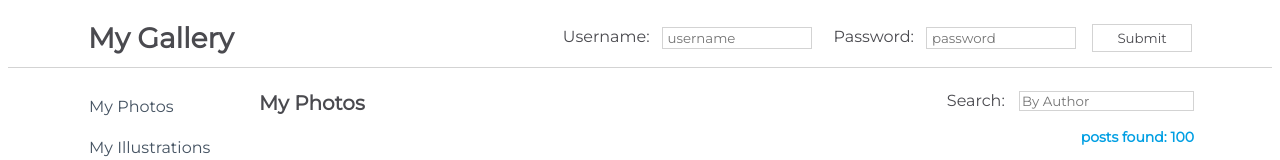
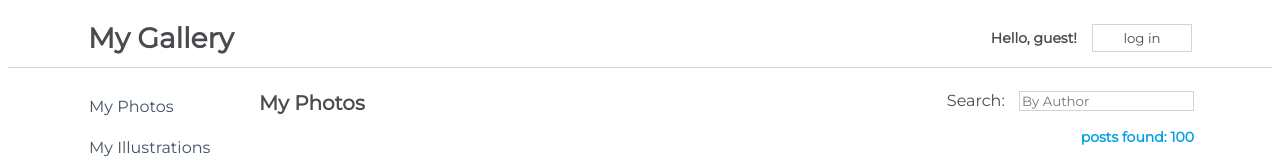
Before and after one commit to burkero2/gallery-challenge, a React (Create React App) app in the folder my-app/: page / in a window 1280 px wide. Shown: the top 160 px of the page. Built offline with nearby package versions, Linux system fonts and the light colour scheme; no server answers.

Commit message:
Updated css for NavBarClass

```diff
--- a/my-app/src/App.js
+++ b/my-app/src/App.js
@@ -3,14 +3,13 @@ import Content from './components/Content';
 import Footer from './components/Footer';
 import NavBarClass from './components/NavBarClass';
 import NavBarFunc from './components/NavBarFunc';
-// import NavBarClass from './components/NavBarClass';
 import Sidebar from './components/Sidebar';
 
 function App() {
   return (
     <div className={css.App}>
-      {/* <NavBarClass /> */}
-      <NavBarFunc />
+      <NavBarClass />
+      {/* <NavBarFunc /> */}
       <Sidebar />
       <Content />
       <Footer />
--- a/my-app/src/components/css/NavBarClass.module.css
+++ b/my-app/src/components/css/NavBarClass.module.css
@@ -10,6 +10,9 @@
     background-color: white;
 }
 
+.NavBar div {
+    padding-right: 30px;
+}
 .NavBar h1 {
     font-family: "montserrat";
     font-size: 28px;
```
